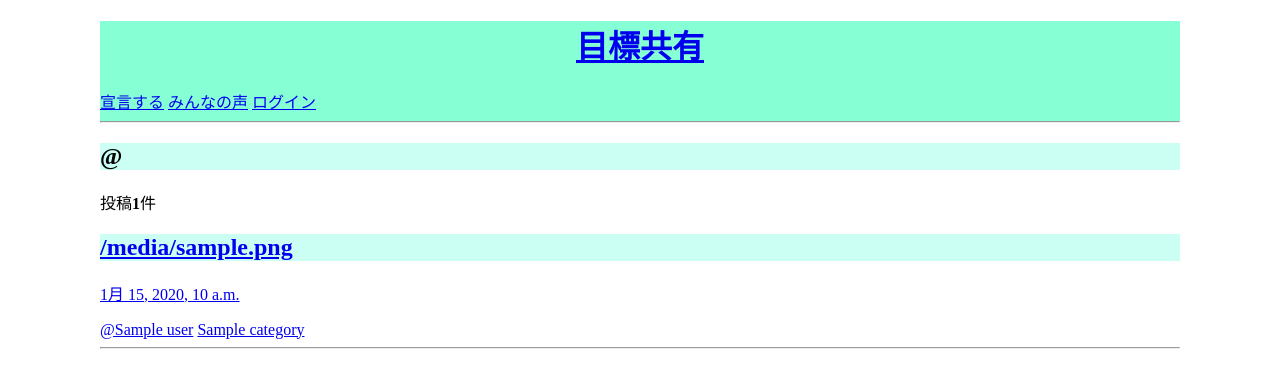
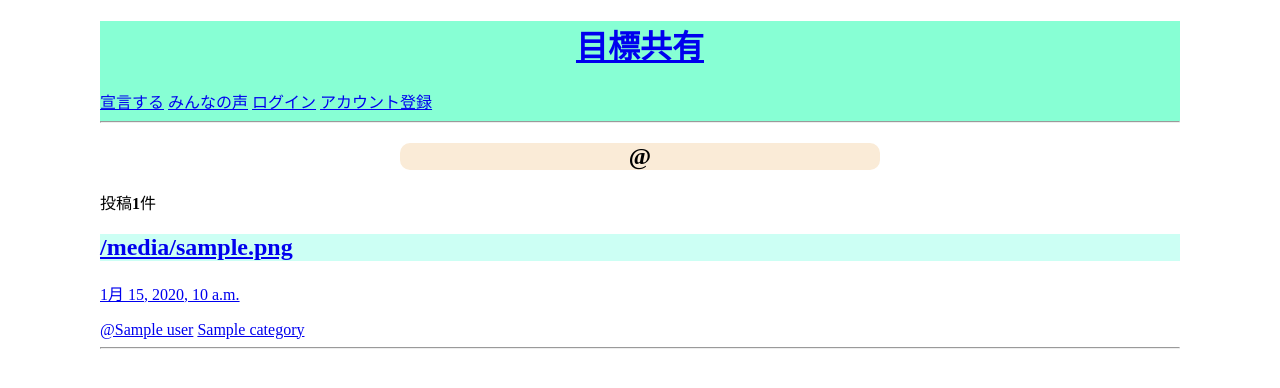
Before and after one commit to yougrtcap/product-site, a Django app: template templates/app/users_detail.html in a window 1280 px wide. Shown: the top 388 px of the page. Run offline with Django 3.2, Linux system fonts and the light colour scheme; the template is opened without the code that fills it: most values are stand-ins (such as "Sample title", 1, 10 or a date in 2020).

Commit message:
いいね機能をつける前

```diff
--- a/app/static/app/css/style.css
+++ b/app/static/app/css/style.css
@@ -7,6 +7,13 @@ h1 {
     text-align: center;
 }
 
+.user-name-title {
+    margin-right: 300px;
+    margin-left: 300px;
+    text-align: center;
+    background-color: antiquewhite;
+    border-radius: 10px;
+}
 body {
     margin-left: 100px;
     margin-right: 100px;
--- a/app/urls.py
+++ b/app/urls.py
@@ -10,6 +10,7 @@ urlpatterns = [
     path('photos/new/', views.photos_new, name='photos_new'),
     path('photos/<int:pk>/', views.photos_detail, name='photos_detail'),
     path('photos/<int:pk>/delete/', views.photos_delete, name='photos_delete'),
+    path('photos/<int:pk>/edit/', views.edit_photo, name='edit_photo'),
     path('photos/<str:category>/', views.photos_category, name='photos_category'),
     path('signup/', views.signup, name='signup'),
     path('login/', auth_views.LoginView.as_view(template_name='app/login.html'), name='login'),
--- a/templates/app/Base.html
+++ b/templates/app/Base.html
@@ -18,8 +18,10 @@
             {% if request.user.is_authenticated %}
                 <a href="{% url 'app:users_detail' request.user.id %}">マイページ</a>
                 <a href="{% url 'app:logout' %}">ログアウト</a>
+                {#                <a href="{% url 'app:users_detail' photo.user.id %}">@{{ photo.user }}</a>　　ログイン中のアカウント名を出したい#}
             {% else %}
                 <a href="{% url 'app:login' %}">ログイン</a>
+                <a href="{% url 'app:signup' %}">アカウント登録</a>
             {% endif %}
             <hr>
 
--- a/templates/app/index.html
+++ b/templates/app/index.html
@@ -5,7 +5,7 @@
     {% if category %}
         <h2>カテゴリー：{{ category.title }} の検索結果</h2>
     {% else %}
-        <h2>トップページ</h2>
+        <h2>みんなの声</h2>
     {% endif %}
     {% include 'app/photos_list.html' %}
 {% endblock %}
--- a/templates/app/photos_detail.html
+++ b/templates/app/photos_detail.html
@@ -11,8 +11,8 @@
 
         <h2>{{ photo.title }}</h2>
         <p>{{ photo.comment }}</p>
-        <!-- 削除ボタン -->
         {% if request.user == photo.user %}
+            <button><a class="btn" href="{% url 'app:edit_photo' photo.pk %}">編集</a></button>
             <form method="post" action="{% url 'app:photos_delete' photo.id %}">{% csrf_token %}
                 <button class="btn" type="submit" onclick='return confirm("本当に削除しますか？");'>削除</button>
             </form>
--- a/templates/app/users_detail.html
+++ b/templates/app/users_detail.html
@@ -1,10 +1,10 @@
 {% extends 'app/base.html' %}
 {% block content %}
 
-    <h2 class="user-name">@{{ user.username }}</h2>
+    <h2 class="user-name-title">@{{ user.username }}</h2>
 
     {% if photos.count != 0 %}
-        <p>投稿<strong>{{ photos.count }}</strong>件</p>
+        <p class="username">投稿<strong>{{ photos.count }}</strong>件</p>
     {% else %}
         {% if user == request.user %}
             <p>初めての目標を宣言してみましょう！</p>
```
Also changed, not shown: templates/app/edit_photo.html (added, +7 -0 lines).
